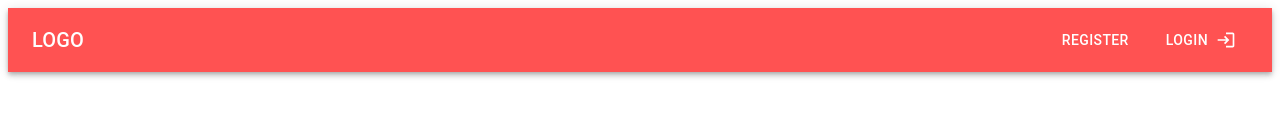
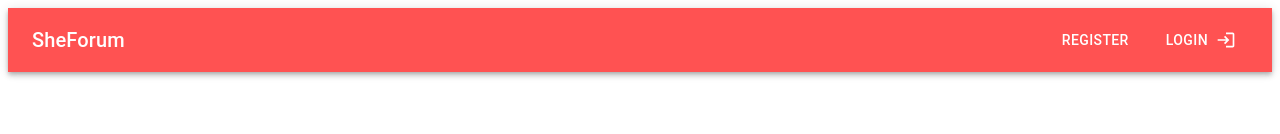
Before and after one commit to anubhav06/hackViolet22, a React (Create React App) app in the folder frontend/: page / in a window 1280 px wide. Shown: the top 134 px of the page. Built offline with nearby package versions, Linux system fonts and the light colour scheme; the HTML template or start-up script is replaced by a standard one.

Commit message:
fix Nav Links and improvements
* Change Logo name to SheForum
* Fix Navbar Links for Profile Menu Item and SheForum
* Update Avatar for Profile

```diff
--- a/frontend/src/components/Navbar/Navbar.jsx
+++ b/frontend/src/components/Navbar/Navbar.jsx
@@ -13,7 +13,8 @@ import { Link } from 'react-router-dom';
 import Avatar from '@mui/material/Avatar';
 import Tooltip from '@mui/material/Tooltip';
 import LoginIcon from '@mui/icons-material/Login';
-import { useContext, useState } from 'react';
+import { useContext } from 'react';
+import PermIdentityIcon from '@mui/icons-material/PermIdentity';
 import AuthContext from '../../context/AuthContext';
 
 const menuItems = [
@@ -58,14 +59,25 @@ function Navbar() {
     <AppBar color="secondary" position="static">
       <Container maxWidth="xl">
         <Toolbar disableGutters>
+          <Link
+            to="/"
+            style={{
+              display: 'contents',
+              textDecoration: 'none',
+              color: 'inherit',
+            }}
+          >
             <Typography
               variant="h6"
               noWrap
               component="div"
               sx={{ mr: 2, display: { xs: 'none', md: 'flex' } }}
+              href="/"
             >
-            LOGO
+              SheForum
             </Typography>
+          </Link>
+
           {user ? (
             <>
               <Box sx={{ flexGrow: 1, display: { xs: 'flex', md: 'none' } }}>
@@ -141,10 +153,9 @@ function Navbar() {
               <Box sx={{ flexGrow: 0 }}>
                 <Tooltip title="Open settings">
                   <IconButton onClick={handleOpenUserMenu} sx={{ p: 0 }}>
-                    <Avatar
-                      alt="Remy Sharp"
-                      src="/static/images/avatar/2.jpg"
-                    />
+                    <Avatar>
+                      <PermIdentityIcon />
+                    </Avatar>
                   </IconButton>
                 </Tooltip>
                 <Menu
@@ -163,7 +174,11 @@ function Navbar() {
                   open={Boolean(anchorElUser)}
                   onClose={handleCloseUserMenu}
                 >
-                  <MenuItem onClick={handleCloseNavMenu}>
+                  <MenuItem
+                    onClick={handleCloseNavMenu}
+                    to="/my-account"
+                    component={Link}
+                  >
                     <Typography textAlign="center">Profile</Typography>
                   </MenuItem>
                   <MenuItem onClick={logoutUser}>
```
Lines whose indentation alone changed are shown as unchanged.
